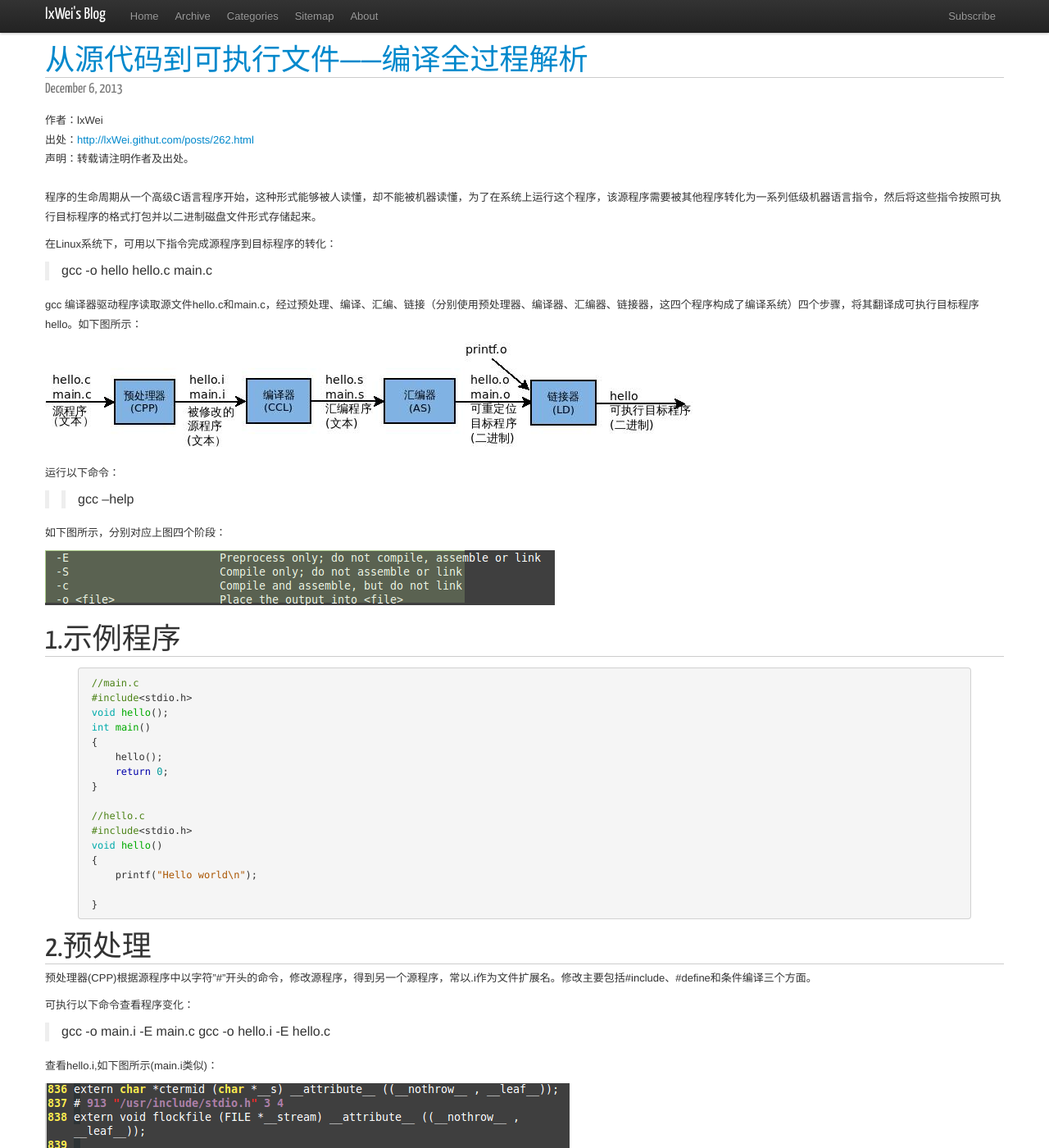
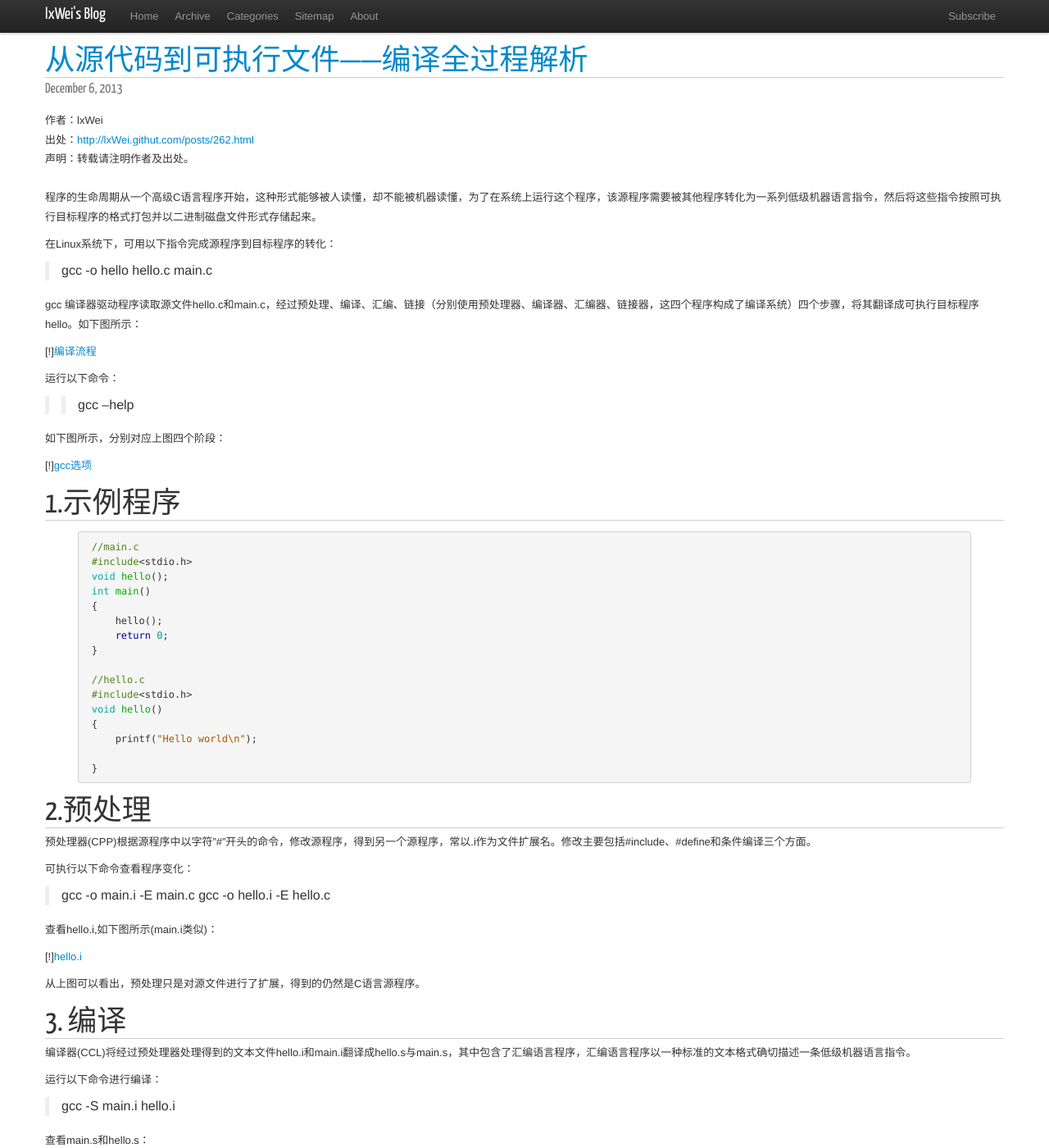
Before and after one commit to lxWei/lxwei.github.com, a Jekyll site: the page built from _posts/2013/2013-12-06-262.markdown, in a window 1280 px wide and 1400 px high. Shown: the whole window at 82% size. Built offline with Jekyll 4.4.1, drawn with Linux system fonts in a browser that asks for light colours; nearby versions of some CDN libraries; Markdown is read by kramdown in place of the engine named in the settings; comment, search, counter and statistics services are not loaded.

Commit message:
highlight

```diff
--- a/_posts/2013/2013-12-06-262.markdown
+++ b/_posts/2013/2013-12-06-262.markdown
@@ -19,7 +19,7 @@ categories:
 
 gcc 编译器驱动程序读取源文件hello.c和main.c，经过预处理、编译、汇编、链接（分别使用预处理器、编译器、汇编器、链接器，这四个程序构成了编译系统）四个步骤，将其翻译成可执行目标程序hello。如下图所示：
 
-![编译流程](../../assets/img/2013/12/cc-process.jpeg)
+[!][编译流程](../../assets/img/2013/12/cc-process.jpeg)
 
 运行以下命令：
 >>    gcc –help
@@ -27,7 +27,7 @@ gcc 编译器驱动程序读取源文件hello.c和main.c，经过预处理、编
 
 如下图所示，分别对应上图四个阶段：
 
-![gcc选项](../../assets/img/2013/12/gcc-option.png)
+[!][gcc选项](../../assets/img/2013/12/gcc-option.png)
 
 
 # 1.示例程序
@@ -70,7 +70,7 @@ gcc 编译器驱动程序读取源文件hello.c和main.c，经过预处理、编
 
 查看hello.i,如下图所示(main.i类似)：
 
-![hello.i](../../assets/img/2013/12/hello.i.png)
+[!][hello.i](../../assets/img/2013/12/hello.i.png)
 
 从上图可以看出，预处理只是对源文件进行了扩展，得到的仍然是C语言源程序。
 
```
